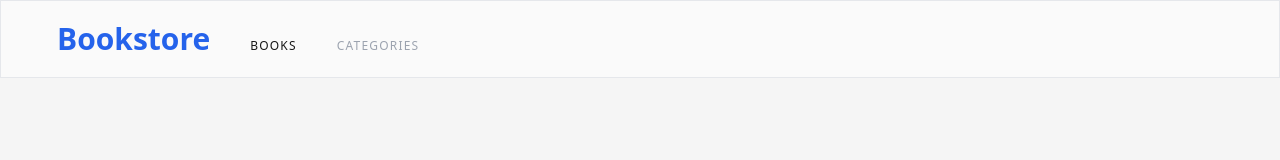
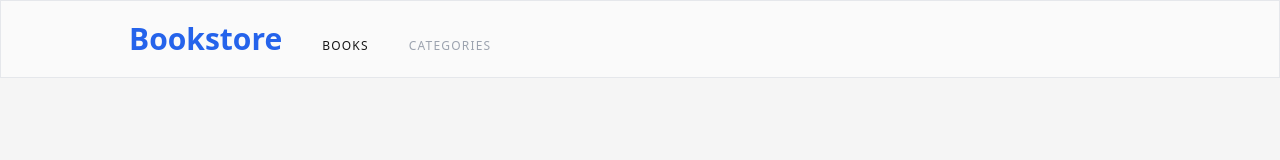
Before and after one commit to ShadyShawkat/bookstore, a React (Create React App) app: page / in a window 1280 px wide. Shown: the top 160 px of the page. Built offline with nearby package versions, Linux system fonts and the light colour scheme; no server answers.

Commit message:
Add custom padding

```diff
--- a/src/components/Nav/Nav.js
+++ b/src/components/Nav/Nav.js
@@ -5,7 +5,7 @@ const Nav = () => {
   const location = useLocation();
   console.log(location.pathname);
   return (
-    <nav className="px-14 py-5 bg-neutral-50 border flex gap-10 items-baseline">
+    <nav className="px-lg py-5 bg-neutral-50 border flex gap-10 items-baseline">
       <Link to="/">
         <h1 className="text-blue-600 text-3xl font-bold">Bookstore</h1>
       </Link>
--- a/tailwind.config.js
+++ b/tailwind.config.js
@@ -1,7 +1,11 @@
 module.exports = {
   content: ['./src/**/*.{js,jsx,ts,tsx}'],
   theme: {
-    extend: {},
+    extend: {
+      spacing: {
+        lg: '10vw',
+      },
+    },
   },
   plugins: [],
 };
```
